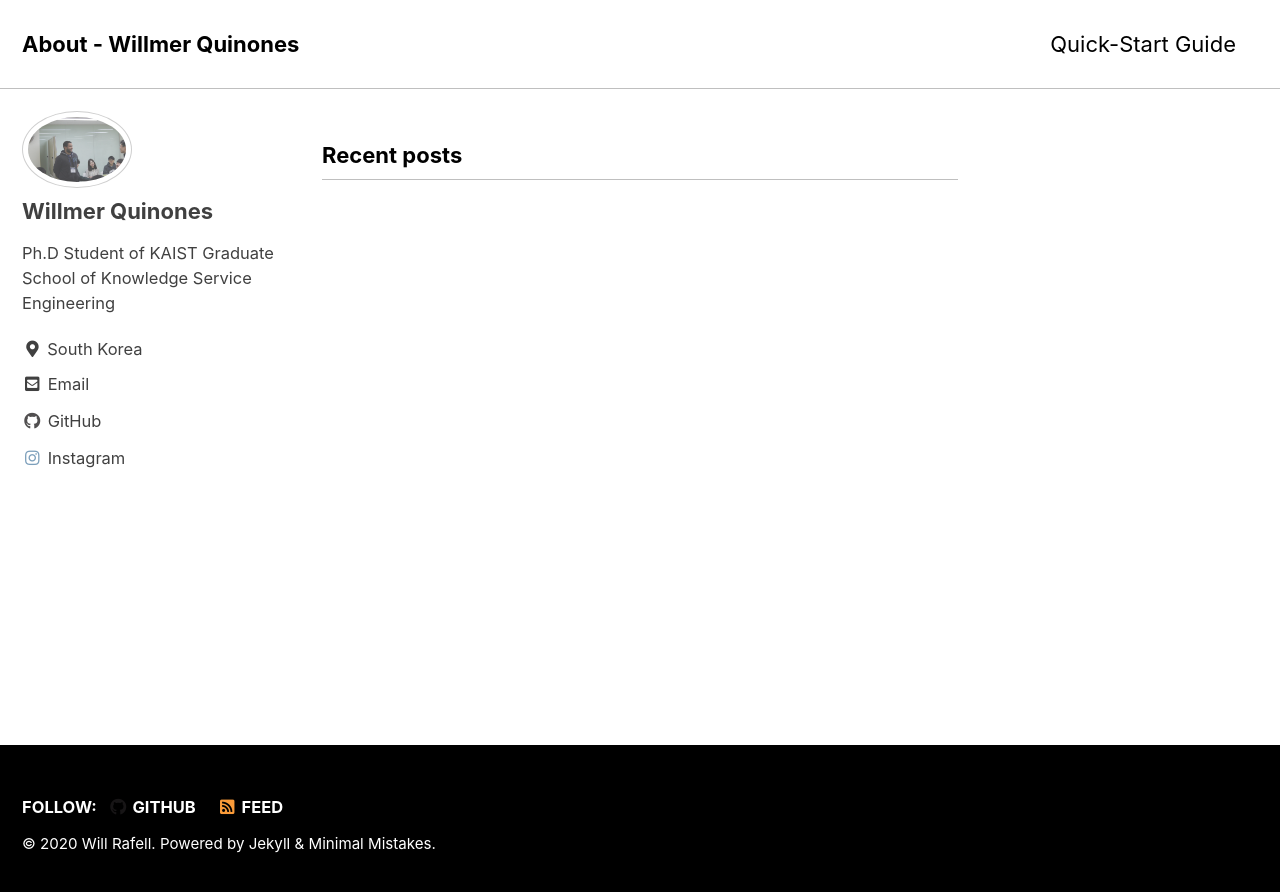
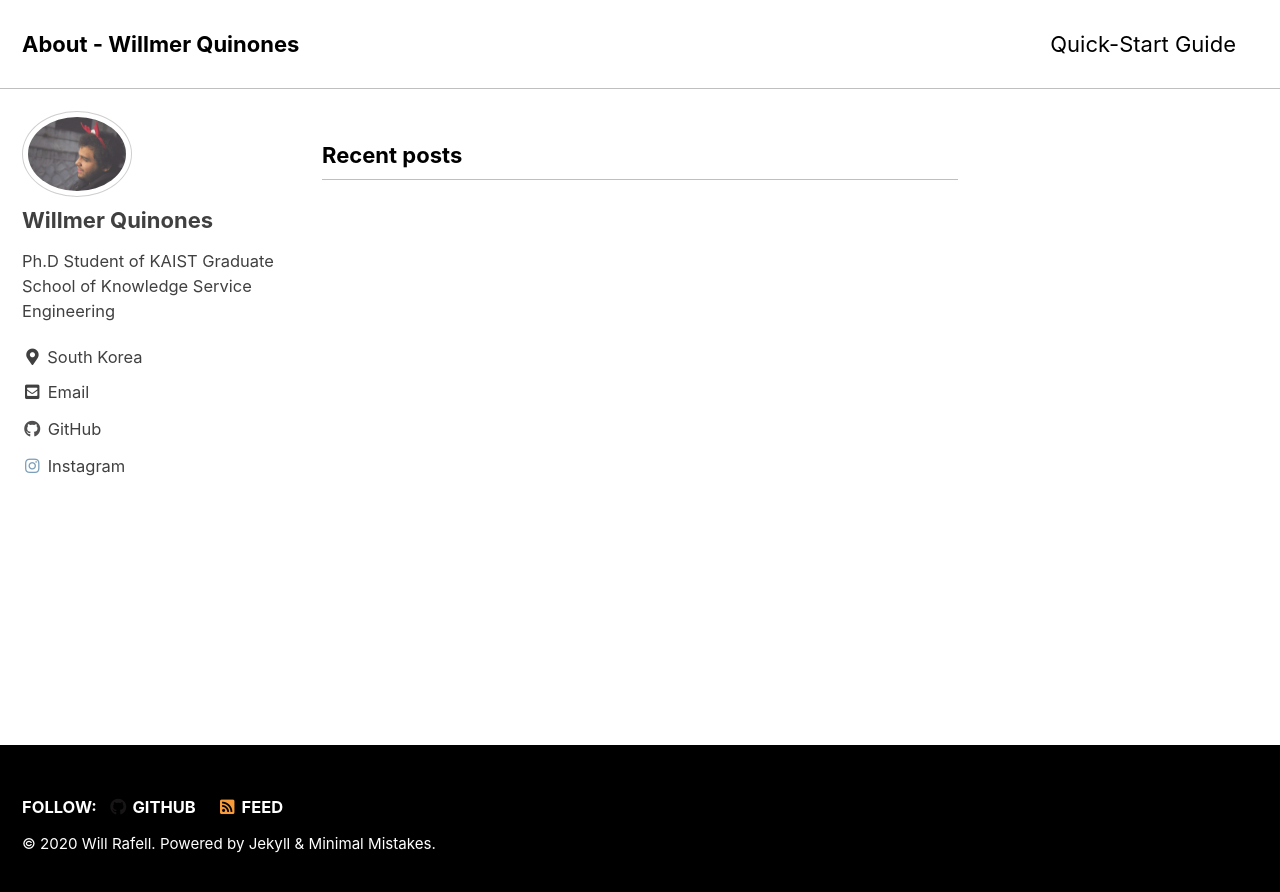
Before and after one commit to WRafell/wrafell.github.io, a Jekyll site: the page built from index.html, in a window 1280 px wide. Shown: the top 892 px of the page. Built offline with Jekyll 4.4.1, drawn with Linux system fonts in a browser that asks for light colours; cached includes are drawn as plain includes; the list of posts is cut into pages by our own code.

Commit message:
experimental commit

```diff
--- a/_config.yml
+++ b/_config.yml
@@ -95,7 +95,7 @@ analytics:
 # Site Author
 author:
   name             : "Willmer Quinones"
-  avatar           : "/assets/images/profile-photo2.jpg" # path of avatar image, e.g. "/assets/images/bio-photo.jpg"
+  avatar           : "/assets/images/profile-photo.jpg" # path of avatar image, e.g. "/assets/images/bio-photo.jpg"
   bio              : "Ph.D Student of KAIST Graduate School of Knowledge Service Engineering"
   location         : "South Korea"
   email            :
```
Also changed, not shown: assets/images/profile-photo2.JPG (deleted).
